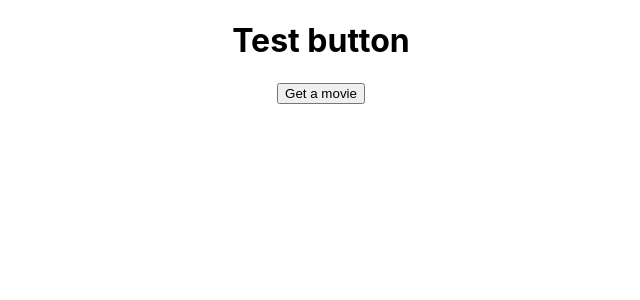
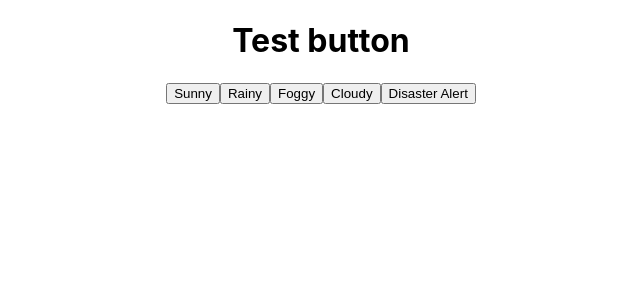
Before and after one commit to Gspartico/giuseppe_spartico_project5, a React (Create React App) app: page / in a window 1280 px wide. Shown: the top 300 px of the page, without its empty margins (319-959 px from the left). Built offline with nearby package versions, Linux system fonts and the light colour scheme; no server answers.

Commit message:
set up axios call to call in movies based in button value on click of button. Value is specific genre ID of movies in API list

```diff
--- a/src/App.js
+++ b/src/App.js
@@ -1,26 +1,25 @@
 import React, { Component } from 'react';
 import './App.css';
 import axios from 'axios';
+import randomMovie from 'randomMovie.js'
 
-// const baseURL = `https://api.themoviedb.org/3/`;
 const apiKey = `875e4d600eaf27cc3eaca8c5bf1ac2a8`
-// const apiKey = `f0ba00aa70aa95e488fb89869bf99a39`
 
 class App extends Component {
   constructor(){
     super();
     this.state = {
-      movie: axios
+      movie: ''
     };
   };
 
 
-
-  componentDidMount(){
+//create a method that calls in the axios. in this call the with_genre will refer to the genre_id in state.
+getMovies = id => {
     return axios({
       method: 'GET',
       url: `https://api.themoviedb.org/3/discover/movie`,
-      dataType: 'jsonp',
+      dataType: 'json',
       params: {
         api_key: apiKey,
         language:'en-US',
@@ -28,40 +27,44 @@ class App extends Component {
         include_adult: 'false',
         include_video: 'false',
         page: 1,
-        with_genres: 28
-
+        with_genres: id
       }
-    }).then((response) => {
-      response = response.data.results
-      // console.log(response)
+    }).then((res) => {
+      res = res.data.results
       this.setState({
-        movie: response
-
+        movie: res
       })
     })
-      // response = response.data
-      // console.log(response.data.results.genre_ids);
-      // this.state({
-      //   movies: response
-      // })
-}
-handleClick = () =>{
-  console.log('i work')
-  const getMovie = Array.from(this.state.movie)
-  console.log(getMovie)
-  this.setState({
-    response: getMovie
-  })
+  }
+
+
+//on click of button grab value of button and update the state, right after updating the state we call the api
+handleClick = e =>{
+  const movieID = e.target.value
+  console.log(e.target.value)
+  this.getMovies(movieID)
+
+  // console.log('i work')
+  // const getMovie = Array.from(this.state.movie)
+  // console.log(getMovie)
+  // this.setState({
+  //   response: getMovie
+  // })
 //   // this.setState({
 //   //   [e.target.]
 //   // })
 }
 
   render() {
+    console.log(this.state.movie)
     return (
       <div className="App">
       <h1>Test button</h1>
-        <button onClick={this.handleClick}>Get a movie</button>
+        <button value='35' onClick={this.handleClick} name='sunny'>Sunny</button>
+        <button value='18' onClick={this.handleClick}>Rainy</button>
+        <button value='27' onClick={this.handleClick}>Foggy</button>
+        <button value='9648' onClick={this.handleClick}>Cloudy</button>
+        <button value='28' onClick={this.handleClick}>Disaster Alert</button>
 
       </div>
     );
```
